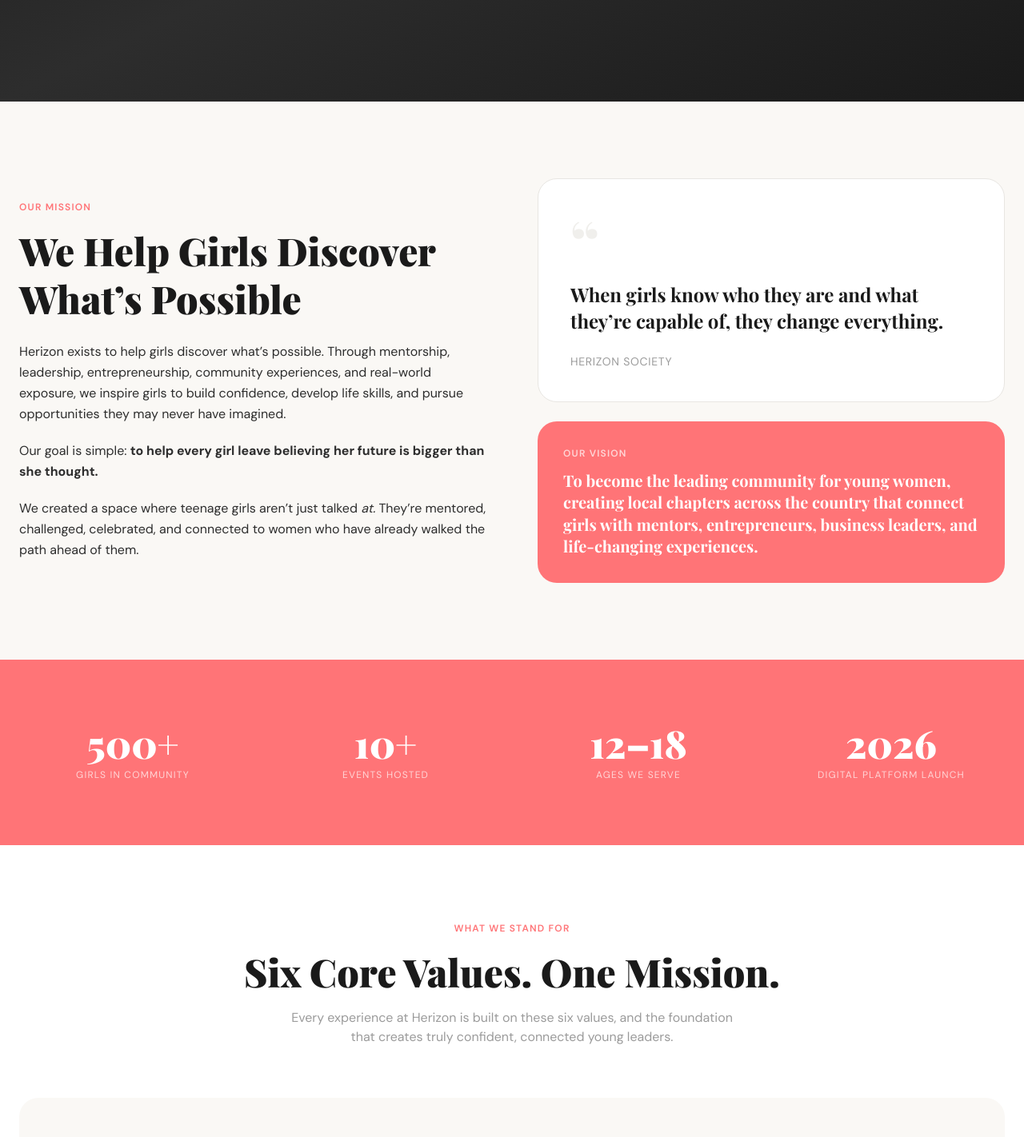
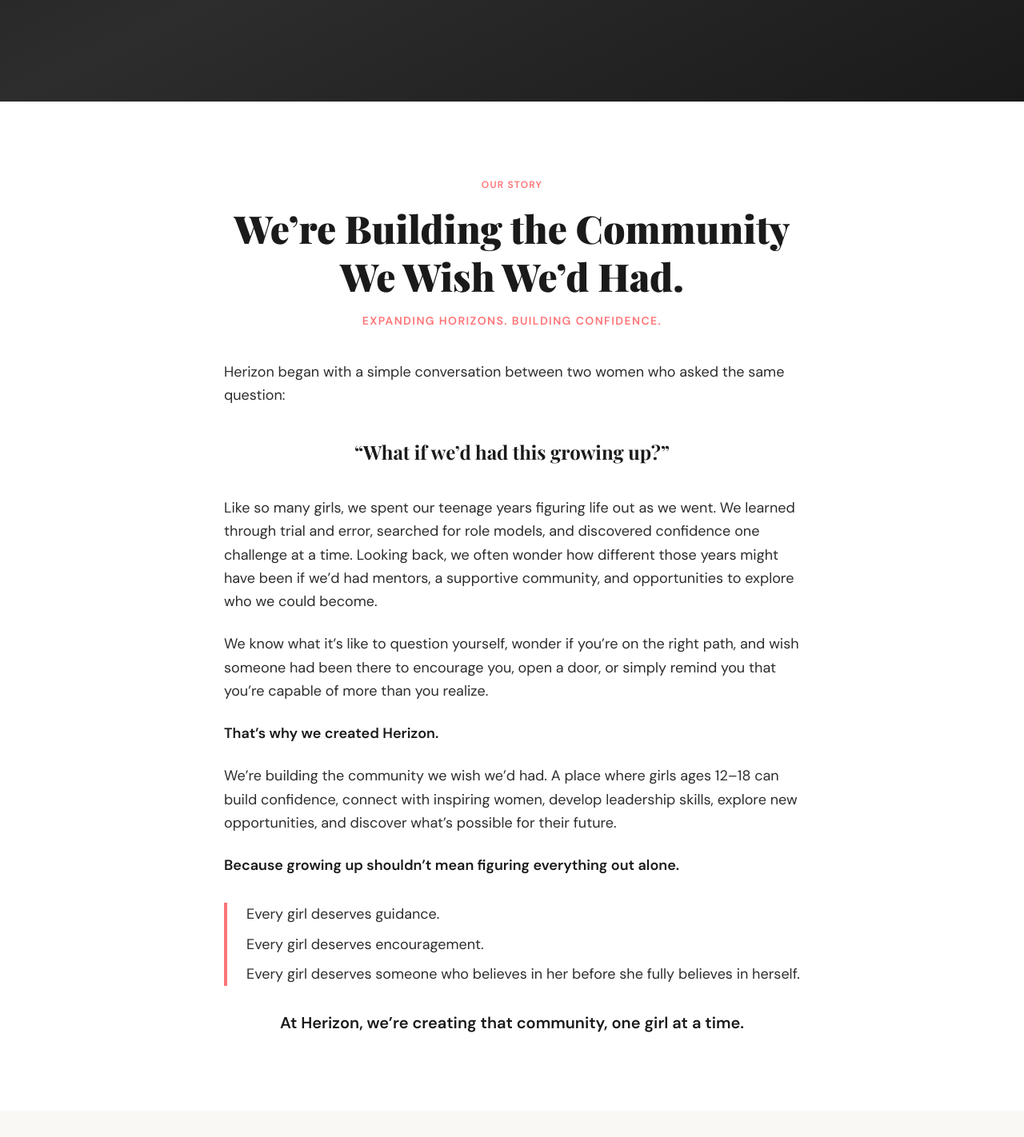
Before and after one commit to flourishprosper/herizonsociety-website, a Next.js app: page /about in a window 1280 px wide. Shown: the part 580-2002 px from the top of the page at 80% size. Built offline with nearby package versions, Linux system fonts and the light colour scheme; a web font is replaced by a local one.

Commit message:
feat(about): add Our Story section before Mission

```diff
--- a/src/app/about/page.tsx
+++ b/src/app/about/page.tsx
@@ -117,6 +117,52 @@
             mentorship, leadership, entrepreneurship, and real-world experiences
             that expand what&rsquo;s possible.
           </p>
+        </div>
+      </section>
+
+      {/* Our Story */}
+      <section className="bg-white py-24">
+        <div className="max-w-3xl mx-auto px-6">
+          <p className="text-[#FF7477] text-xs font-semibold uppercase tracking-widest mb-4 text-center">
+            Our Story
+          </p>
+          <h2 className="font-serif text-4xl sm:text-5xl font-black text-[#1A1A1A] leading-tight mb-4 text-center">
+            We&rsquo;re Building the Community We Wish We&rsquo;d Had.
+          </h2>
+          <p className="text-[#FF7477] text-sm font-semibold uppercase tracking-widest mb-10 text-center">
+            Expanding Horizons. Building Confidence.
+          </p>
+          <div className="space-y-6 text-[#2D2D2D] leading-relaxed text-lg">
+            <p>
+              Herizon began with a simple conversation between two women who asked the same question:
+            </p>
+            <p className="font-serif text-2xl font-bold text-[#1A1A1A] text-center py-4">
+              &ldquo;What if we&rsquo;d had this growing up?&rdquo;
+            </p>
+            <p>
+              Like so many girls, we spent our teenage years figuring life out as we went. We learned through trial and error, searched for role models, and discovered confidence one challenge at a time. Looking back, we often wonder how different those years might have been if we&rsquo;d had mentors, a supportive community, and opportunities to explore who we could become.
+            </p>
+            <p>
+              We know what it&rsquo;s like to question yourself, wonder if you&rsquo;re on the right path, and wish someone had been there to encourage you, open a door, or simply remind you that you&rsquo;re capable of more than you realize.
+            </p>
+            <p className="font-semibold text-[#1A1A1A]">
+              That&rsquo;s why we created Herizon.
+            </p>
+            <p>
+              We&rsquo;re building the community we wish we&rsquo;d had. A place where girls ages 12–18 can build confidence, connect with inspiring women, develop leadership skills, explore new opportunities, and discover what&rsquo;s possible for their future.
+            </p>
+            <p className="font-semibold text-[#1A1A1A]">
+              Because growing up shouldn&rsquo;t mean figuring everything out alone.
+            </p>
+            <div className="border-l-4 border-[#FF7477] pl-6 space-y-2 my-8">
+              <p>Every girl deserves guidance.</p>
+              <p>Every girl deserves encouragement.</p>
+              <p>Every girl deserves someone who believes in her before she fully believes in herself.</p>
+            </div>
+            <p className="font-semibold text-[#1A1A1A] text-center text-xl">
+              At Herizon, we&rsquo;re creating that community, one girl at a time.
+            </p>
+          </div>
         </div>
       </section>
 
```
